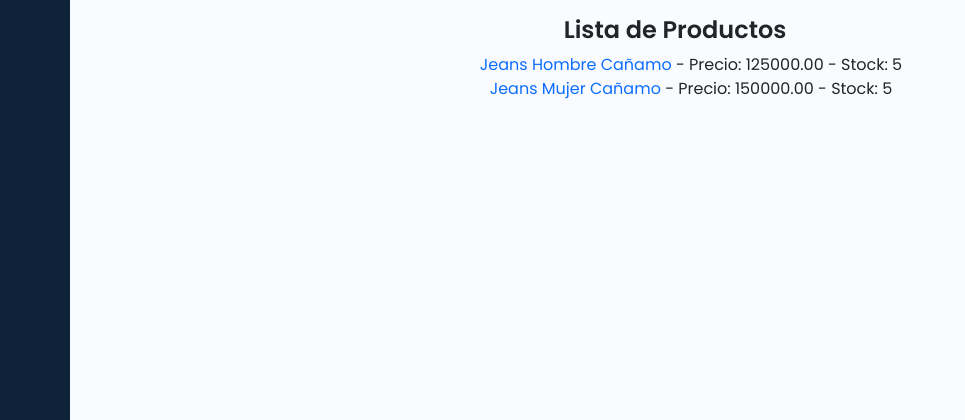
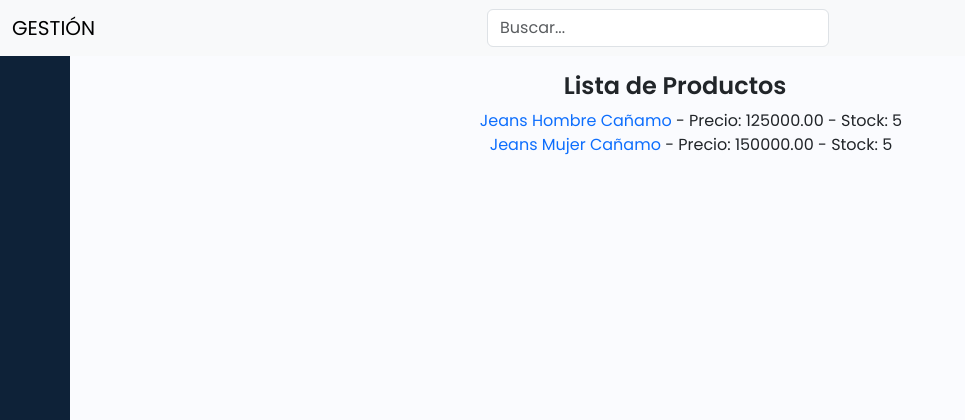
Before and after one commit to alberto1229/RetailSystem, a Django app: template POS/inventario/templates/inventario/lista_productos.html in a window 1280 px wide. Shown: the top 420 px of the page, without its empty margins (0-965 px from the left). Run offline with Django 5.2, Linux system fonts and the light colour scheme; the template is opened without the code that fills it: values that come from a table or form of the project are taken from there, others are empty; data comes from the database, SQL or seed files in the repository; tables that the repository leaves empty hold one stand-in row (values such as "Sample post"); some libraries are stand-ins or nearby versions.

Commit message:
se agrega navbar responsive

```diff
--- a/POS/static/css/estiloscs.css
+++ b/POS/static/css/estiloscs.css
@@ -140,3 +140,15 @@ a.sidebar-link:hover {
     transform: rotate(45deg);
     transition: all .2s ease-out;
 }
+
+
+
+
+
+.bg-custom-1 {
+    background-color: #85144b;
+  }
+
+  .bg-custom-2 {
+  background-image: linear-gradient(15deg, #13547a 0%, #80d0c7 100%);
+  }
--- a/POS/templates/base.html
+++ b/POS/templates/base.html
@@ -14,6 +14,56 @@
 </head>
 
 <body>
+
+<!-- Navbar -->
+<nav class="navbar navbar-expand-lg bg-light navbar-light ">
+    <!-- Container wrapper -->
+    <div class="container-fluid">
+
+      <!-- Navbar brand -->
+      <a class="navbar-brand" href="#">GESTIÓN </a>
+
+      <!-- Toggle button -->
+      <button class="navbar-toggler" type="button" data-mdb-toggle="collapse" data-mdb-target="#navbarSupportedContent" aria-controls="navbarSupportedContent" aria-expanded="false" aria-label="Toggle navigation">
+        <i class="fas fa-bars"></i>
+      </button>
+
+      <!-- Collapsible wrapper -->
+      <div class="collapse navbar-collapse" id="navbarSupportedContent">
+        <ul class="navbar-nav me-auto mb-2 mb-lg-0">
+        </ul>
+
+
+          <ul class="navbar-nav me-auto mb-1 mb-lg-0">
+            <div class="input-group rounded">
+                <input type="search" class="form-control rounded" placeholder="Buscar..." aria-label="Search" aria-describedby="search-addon" />
+                <span class="input-group-text border-0" id="search-addon">
+                  <i class="lni lni-search"></i>
+                </span>
+              </div>
+        </ul>
+        <!-- Icons -->
+        <ul class="navbar-nav d-flex flex-row me-2">
+          <li class="nav-item me-3 me-lg-0">
+            <a class="nav-link" href="#"><i class="lni lni-popup"></i></a>
+          </li>
+          <li class="nav-item me-3 me-lg-0">
+            <a class="nav-link" href="#"><i class="lni lni-user"></i></a>
+          </li>
+        </ul>
+
+        <!-- Search -->
+
+
+      </div>
+    </div>
+    <!-- Container wrapper -->
+  </nav>
+  <!-- Navbar -->
+<!--fin de nabvar-->
+
+
+
     <div class="wrapper">
         <aside id="sidebar">
             <div class="d-flex">
--- a/POS/templates/inicio.html
+++ b/POS/templates/inicio.html
@@ -1,5 +1,5 @@
 {% extends 'base.html' %}
 
 {% block content %}
-    <h1>Bienvenido al Sistema Retail</h1>
+   <!--  <h1>Bienvenido al Sistema Retail</h1> -->
 {% endblock %}
```
Also changed, not shown: POS/static/css/script.js (line endings or trailing spaces).
